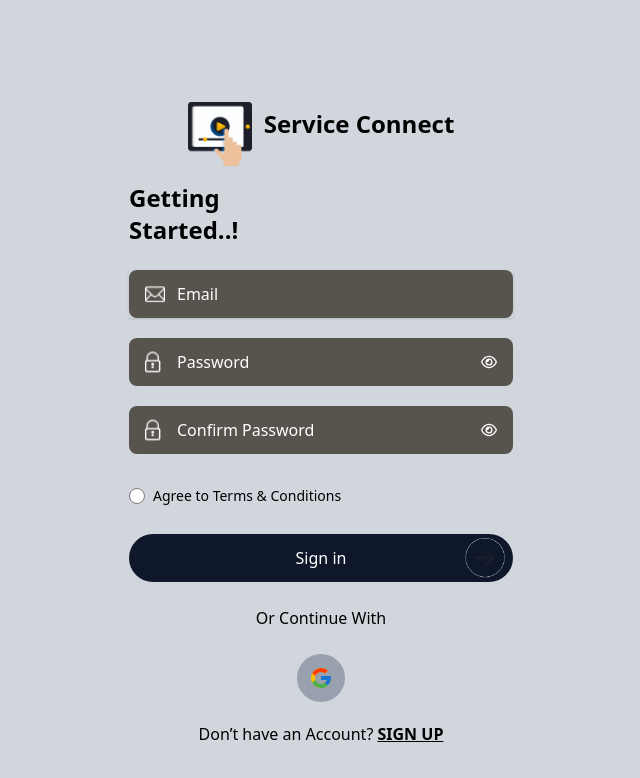
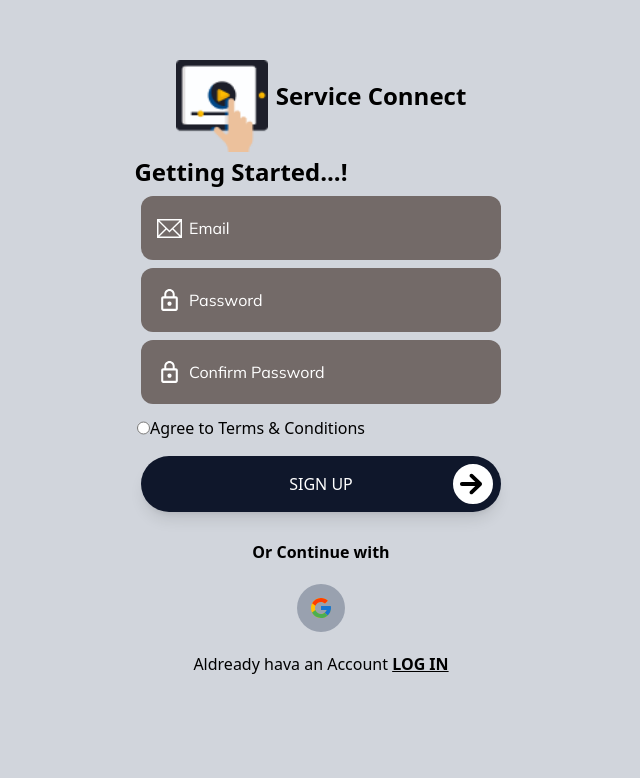
Before and after one commit to RJRYT/ServiceConnectApp, a React (Vite) app: page /register in a window 1280 px wide. Shown: the top 778 px of the page, without its empty margins (319-959 px from the left). Built offline with nearby package versions, Linux system fonts and the light colour scheme; a web font is replaced by a local one.

Commit message:
refined login and register page

```diff
--- a/src/components/Login.jsx
+++ b/src/components/Login.jsx
@@ -1,55 +1,47 @@
-import React from "react";
-import { useState } from "react";
-import Icon from "../assets/ICON (2).png";
+import React from 'react'
+import topimg from "../assets/ICON (2).png";
+import ProfileInput from '../components/ProfileInput';
+import Submitbutton from '../components/submitbutton';
+import { FcGoogle } from "react-icons/fc";
 import email from "../assets/ICON.png";
-import password from "../assets/ICON (1).png";
-import stroke from "../assets/Stroke 3.png";
-import arrow from "../assets/arrow.png";
-import oval from "../assets/oval.png";
-import socialmedia from "../assets/Social Media.png"
-
-function Login(){
-    const [showPassword, setShowPassword] = useState(false);
-
-  const togglePasswordVisibility = () => {
-    setShowPassword(!showPassword);
-  };
-
-    return <div className="h-[140dvh] w-full bg-gray-300 ">
-                <div className="h-200 w-1/1 flex flex-col justify-center items-center bg-grey-800 text-base/10  ">
-                            <div className="flex gap-2">
-                                    <img className="w-15" src={Icon} alt="Login page Logo"/>
-                                    <h5 className="text-2xl mt-1 mr-10 font-semibold">Service Connect</h5>
-                                </div>
-                                        <div className="flex flex-col gap-4 relative">
-                                            <h3 className="text-slate-800 text-2xl mt-10  font-semibold ">Let's Sign In.!</h3>
-                                            <p className="text-sm">Login to Your Account to Continue your Courses</p>
-                                            <img className="w-5 absolute mt-36 ml-4" src={email}/>
-                                            <input className="text-white w-90 bg-stone-500 rounded-lg px-11 py-2" type="text" placeholder="Email" />
-                                            <img className=" w-4 absolute mt-53 ml-5" src={password}/>
-                                            <img className="w-4 absolute mt-54 ml-81 cursor-pointer" src={showPassword ? stroke : stroke} onClick={togglePasswordVisibility}/>
-                                            <input  className="text-white rounded-lg px-11 py-2 bg-stone-500" type={showPassword ? "text" : "password"}  placeholder="Password"/>
-                                                <div className="flex justify-between mt-3">
-                                                        <input className="w-4" type="checkbox"/>
-                                                        <p className="mr-33  text-sm">Remember Me</p>
-                                                        <p className="text-sm">Forgot Password?</p>
-                                                </div>
-                                                    <button className="text-white bg-slate-900  p-3 rounded-full cursor-pointer mt-10 realtive">Sign in</button>
-                                                        <img className=" w-13 absolute mx-75 mt-90 " src={oval}/>
-                                                        <img className=" w-6 absolute mx-79 mt-94" src={arrow}/>
-
-                                                        <p className="text-md ml-32">Or Continue With</p>
-
-                                                            <div className="mt-2 cursor-pointer">
-                                                                <img className="ml-27 w-40" src={socialmedia}/>
-                                                            </div>
-                                                        <p className="ml-20 mt-7">Don’t have an Account? <a className="underline font-bold" href="">SIGN UP</a></p>
+import { TfiEmail } from "react-icons/tfi";
+import { MdLockOutline } from "react-icons/md";
 
 
-                                        </div>
-                        </div>
-
+function Login() {
+  return (
+    <div className='h-screen w-full  bg-gray-300 px-5'>
+      <div className='flex justify-center pt-15'>
+        <img src={topimg} className='w-23' alt="" />
+        <h1 className='pt-5 text-2xl font-semibold ml-2'>Service Connect</h1>
+      </div>
+      <h1 className='font-bold text-xl my-3 lg:my-1 lg:text-2xl lg:text-center lg:mr-55'>Lets Sign in.!</h1>
+      <p className='text-sm font-semibold text-stone-600 my-3 lg:my-1 lg:text-sm lg:text-center lg:mr-10 lg:my-2'>Login to Your Account to Continue your Courses</p>
+      <div className='py-1 flex flex-col justify-center items-center gap-2'>
+            <ProfileInput  icon={<TfiEmail className="absolute left-4 top-5" size={25} color="white"/>} className='' type="text" placeholder="Email" />
+           <ProfileInput  icon={<MdLockOutline className="absolute left-4 top-5" size={25} color="white"/>} className='' type="password" placeholder="Password" />
+      </div>
+    <div className='flex items-center justify-center gap-20  lg:gap-25 my-3'>
+        <div className='flex'>
+        <input className="w-5" type="checkbox" />
+        <p className="ml-2 font-semibold">Remember Me</p>
+        </div>
+        <div>
+        <a href="" className="font-semibold hover:text-stone-600">Forgot Password?</a>
+        </div>
     </div>
+      <div className='flex justify-center'>
+        <Submitbutton title="SIGN IN"/>
+        </div>
+        <p className='text-center mt-4 mb-4 lg:mt-7 font-semibold'>Or Continue with</p>
+        <div className="flex justify-center mt-1 cursor-pointer my-2 lg:my-5">
+            <div className="bg-gray-400 w-12 h-12 flex justify-center items-center rounded-4xl text-2xl">
+              <FcGoogle />
+            </div>
+          </div>
+          <p className='text-center'>Aldready hava an Account <span><a href="" className='font-semibold underline'>LOG IN</a></span></p>
+    </div>
+  )
 }
 
-export default Login;
+export default Login
--- a/src/components/ProfileInput.jsx
+++ b/src/components/ProfileInput.jsx
@@ -15,7 +15,7 @@ function ProfileInput({
     dateInputRef.current?.showPicker();
   };
   return (
-    <div className="relative max-w-[360px] h-16">
+    <div className="relative max-w-[360px] min-w-[360px] h-16">
       {icon}
       {type === "dropdown" ? (
         <select
--- a/src/components/Register.jsx
+++ b/src/components/Register.jsx
@@ -1,94 +1,42 @@
-import React, { useState } from "react";
+import React from 'react'
 import topimg from "../assets/ICON (2).png";
+import ProfileInput from '../components/ProfileInput';
+import Submitbutton from '../components/submitbutton';
+import { FcGoogle } from "react-icons/fc";
 import email from "../assets/ICON.png";
-import password from "../assets/ICON (1).png";
-import arrow from "../assets/arrow.png";
-import round from "../assets/oval.png";
-import { FcGoogle } from "react-icons/fc";
-import { FaRegEye } from "react-icons/fa6";
-import { FaRegEyeSlash } from "react-icons/fa6"
+import { TfiEmail } from "react-icons/tfi";
+import { MdLockOutline } from "react-icons/md";
 
-function Login() {
-  const [showPassword, setShowPassword] = useState(false);
-  const [showConfirmPassword, setShowConfirmPassword] = useState(false);
 
+function Register() {
   return (
-    <div className="h-screen px-5 w-full bg-gray-300 flex justify-center items-center py-3">
-      <div className="w-full max-w-md bg-gray-300 p-8 mt-12 rounded-xl flex flex-col items-center">
-        <div className="flex items-center gap-3 mb-4">
-          <img className="w-16" src={topimg} alt="Login Logo" />
-          <h5 className="text-2xl font-semibold mb-5">Service Connect</h5>
+    <div className='h-screen w-full  bg-gray-300 px-5'>
+      <div className='flex justify-center pt-15'>
+        <img src={topimg} className='w-23' alt="" />
+        <h1 className='pt-5 text-2xl font-semibold ml-2'>Service Connect</h1>
+      </div>
+      <h1 className='font-semibold text-xl my-3 lg:my-1 lg:text-2xl lg:text-center lg:mr-40'>Getting Started...!</h1>
+      <div className='py-1 flex flex-col justify-center items-center gap-2'>
+            <ProfileInput  icon={<TfiEmail className="absolute left-4 top-5" size={25} color="white"/>} className='' type="text" placeholder="Email" />
+           <ProfileInput  icon={<MdLockOutline className="absolute left-4 top-5" size={25} color="white"/>} className='' type="password" placeholder="Password" />
+           <ProfileInput  icon={<MdLockOutline className="absolute left-4 top-5" size={25} color="white"/>} className='' type="password" placeholder="Confirm Password" />
+      </div>
+      <div className='flex mt-2 mb-2 lg:justify-center lg:mr-35'>
+          <input type="radio"  />
+          <p>Agree to Terms & Conditions</p>
+      </div>
+      <div className='flex justify-center'>
+        <Submitbutton title="SIGN UP"/>
         </div>
-        <h3 className="text-2xl mb-6 font-bold flex mr-22 lg:mr-47">Getting Started..!</h3>
-
-        <div className="w-full flex flex-col gap-5 relative">
-          <div className="relative shadow-sm">
-            <img className="w-5 absolute left-4 top-1/2 -translate-y-1/2" src={email} alt="email icon" />
-            <input
-              className="w-full bg-stone-600 text-white rounded-lg px-12 py-3 placeholder-white focus:outline-none"
-              type="text"
-              placeholder="Email"
-              onChange={""} name="" id=""
-            />
-          </div>
-          <div className="relative">
-            <img className="w-4 absolute left-4 top-1/2 -translate-y-1/2" src={password} alt="password icon" />
-            <input
-              className="w-full bg-stone-600 text-white rounded-lg px-12 py-3 placeholder-white focus:outline-none"
-              type={showPassword ? "text" : "password"}
-              placeholder="Password"
-              onChange={""} name="" id=""
-            />
-            <button
-              type="button"
-              onClick={() => setShowPassword(!showPassword)}
-              className="absolute right-4 top-1/2 -translate-y-1/2 text-white"
-            >
-              {showPassword ? <FaRegEyeSlash /> : <FaRegEye />}
-            </button>
-          </div>
-          <div className="relative">
-            <img className="w-4 absolute left-4 top-1/2 -translate-y-1/2" src={password} alt="password icon" />
-            <input
-              className="w-full bg-stone-600 text-white rounded-lg px-12 py-3 placeholder-white focus:outline-none"
-              type={showConfirmPassword ? "text" : "password"}
-              placeholder="Confirm Password"
-              onChange={""} name="" id=""
-              onFocus={() => setShowPassword(false)}
-            />
-            <button
-              type="button"
-              onClick={() => setShowConfirmPassword(!showConfirmPassword)}
-              className="absolute right-4 top-1/2 -translate-y-1/2 text-white"
-            >
-              {showConfirmPassword ? <FaRegEyeSlash /> : <FaRegEye />}
-            </button>
-          </div>
-          <div className="flex justify-between text-sm mt-3">
-            <label className="flex items-center gap-2 cursor-pointer">
-              <input type="radio" className="w-4 h-4" /> Agree to Terms & Conditions
-            </label>
-          </div>
-          <button className="bg-slate-900 text-white py-3 rounded-full mt-2 flex justify-center items-center w-full hover:bg-slate-700 transition relative">
-            Sign in
-            <div className="absolute flex justify-center items-center right-2">
-              <img className="w-10" src={round} alt="oval decoration" />
-              <img className="w-5 absolute" src={arrow} alt="arrow icon" />
-            </div>
-          </button>
-          <p className="text-center mt-1">Or Continue With</p>
-          <div className="flex justify-center mt-1 cursor-pointer">
+        <p className='text-center mt-4 mb-4 lg:mt-7 font-semibold'>Or Continue with</p>
+        <div className="flex justify-center mt-1 cursor-pointer my-2 lg:my-5">
             <div className="bg-gray-400 w-12 h-12 flex justify-center items-center rounded-4xl text-2xl">
               <FcGoogle />
             </div>
           </div>
-          <p className="text-center">
-            Don’t have an Account? <a className="underline font-bold hover:text-gray-400" href="#">SIGN UP</a>
-          </p>
-        </div>
-      </div>
+          <p className='text-center'>Aldready hava an Account <span><a href="" className='font-semibold underline'>LOG IN</a></span></p>
     </div>
-  );
+  )
 }
 
-export default Login;
+export default Register
--- a/src/components/submitbutton.jsx
+++ b/src/components/submitbutton.jsx
@@ -1,20 +1,24 @@
-import React from 'react'
+import React from 'react';
 import { IoMdArrowRoundForward } from "react-icons/io";
 
-
-function Submitbutton({title}) {
+function Submitbutton({ title }) {
   return (
     <div>
-          <button className="bg-slate-900 text-white py-3 rounded-full mt-2 flex justify-center items-center w-full hover:bg-slate-700 transition relative">
-            {title}
-            <div className="absolute flex justify-center items-center right-2">
-            <div className='border-2 border-white w-10 h-10 rounded-full flex justify-center items-center pr-1 bg-white'>
+      <button className="bg-slate-900 text-white py-4 rounded-full mt-2 flex justify-center items-center w-full
+                         hover:bg-blue-950 transition-all duration-300 ease-in-out
+                         relative max-w-[360px] min-w-[360px] shadow-lg hover:shadow-xl
+                         transform hover:scale-105 active:scale-95">
+        {title}
+        <div className="absolute flex justify-center items-center right-2">
+          <div className='border-2 border-white w-10 h-10 rounded-full flex justify-center items-center pr-1
+                          bg-white transform transition-transform duration-300 ease-in-out
+                          hover:translate-x-1'>
             <IoMdArrowRoundForward className='text-4xl text-black' />
-            </div>
-            </div>
-          </button>
+          </div>
+        </div>
+      </button>
     </div>
-  )
+  );
 }
 
-export default Submitbutton
+export default Submitbutton;
--- a/src/routes/Router.jsx
+++ b/src/routes/Router.jsx
@@ -10,6 +10,7 @@ import Forgotpassword from "../components/forgotpassword";
 import Newpassword from "../components/newpassword";
 import Header from "../components/header";
 import Submitbutton from "../components/submitbutton";
+import Test from "../test";
 
 const router = createBrowserRouter([
   {
@@ -47,6 +48,10 @@ const router = createBrowserRouter([
   {
     path:"/newpassword",
     element:<Newpassword/>
+  },
+  {
+    path:"/test",
+    element:<Test/>
   }
 ]);
 
--- a/src/test.jsx
+++ b/src/test.jsx
@@ -1,9 +1,41 @@
 import React from 'react'
+import Header from './components/header'
+import topimg from "./assets/ICON (2).png";
+import ProfileInput from './components/ProfileInput';
+import Submitbutton from './components/submitbutton';
+import { FcGoogle } from "react-icons/fc";
+import email from "./assets/ICON.png";
+import { TfiEmail } from "react-icons/tfi";
+import { MdLockOutline } from "react-icons/md";
+
 
 function Test() {
   return (
-    <div>
-
+    <div className='h-screen w-full  bg-gray-300 px-5'>
+      <div className='flex justify-center pt-15'>
+        <img src={topimg} className='w-23' alt="" />
+        <h1 className='pt-5 text-2xl font-semibold ml-2'>Service Connect</h1>
+      </div>
+      <h1 className='font-semibold text-xl my-3 lg:my-1 lg:text-2xl lg:text-center lg:mr-40'>Getting Started...!</h1>
+      <div className='py-1 flex flex-col justify-center items-center gap-2'>
+            <ProfileInput  icon={<TfiEmail className="absolute left-4 top-5" size={25} color="white"/>} className='' type="text" placeholder="Full Name" />
+           <ProfileInput  icon={<MdLockOutline className="absolute left-4 top-5" size={25} color="white"/>} className='' type="password" placeholder="Password" />
+           <ProfileInput  icon={<MdLockOutline className="absolute left-4 top-5" size={25} color="white"/>} className='' type="password" placeholder="Confirm Password" />
+      </div>
+      <div className='flex mt-2 mb-2 lg:justify-center lg:mr-35'>
+          <input type="radio"  />
+          <p>Agree to Terms & Conditions</p>
+      </div>
+      <div className='flex justify-center'>
+        <Submitbutton title="SIGN IN"/>
+        </div>
+        <p className='text-center mt-4 mb-4 lg:mt-7 font-semibold'>Or Continue with</p>
+        <div className="flex justify-center mt-1 cursor-pointer my-2 lg:my-5">
+            <div className="bg-gray-400 w-12 h-12 flex justify-center items-center rounded-4xl text-2xl">
+              <FcGoogle />
+            </div>
+          </div>
+          <p className='text-center'>Aldready hava an Account <span><a href="" className='font-semibold underline'>LOG IN</a></span></p>
     </div>
   )
 }
```
